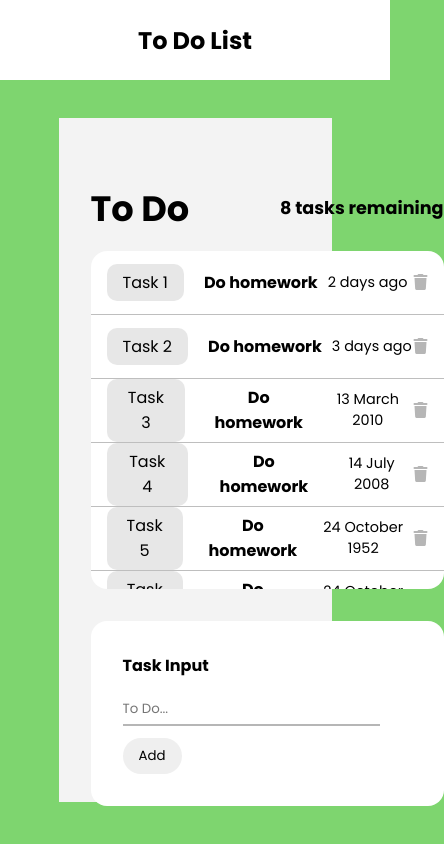
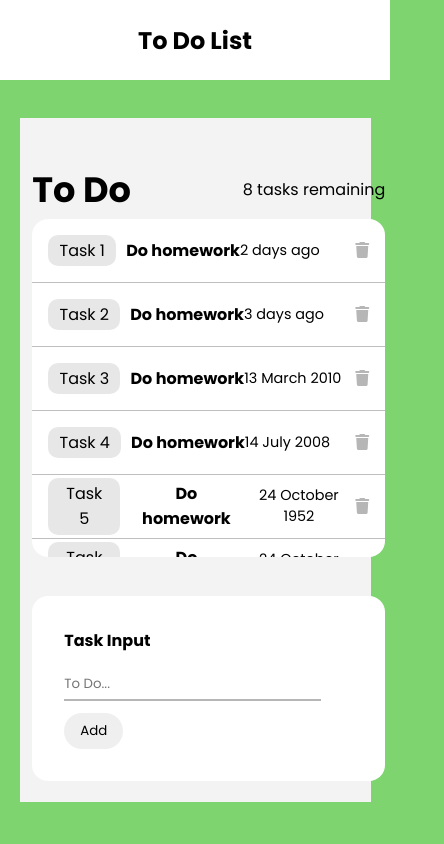
Before and after one commit to Owen-Tam/To-Do-List-App, a plain HTML site: page index.html in a window 390 px wide. Shown: the whole page, 444 px wide, since content can reach past the window. Drawn offline with Linux system fonts and the light colour scheme.

Commit message:
Responsive mobile

```diff
--- a/style.css
+++ b/style.css
@@ -118,6 +118,16 @@ input:focus {
   cursor: pointer;
   margin-top: 12px;
 }
+
+.noMoreMsg {
+  font-size: 1.3rem;
+  position: absolute;
+  top: 50%;
+  left: 50%;
+  transform: translate(-50%, -50%);
+  text-align: center;
+  width: 100%;
+}
 @media (max-width: 1165px) {
   .toDoSection {
     grid-template-columns: 1fr;
@@ -125,8 +135,13 @@ input:focus {
     row-gap: 2rem;
     padding: 2rem;
   }
-  .toDoText {
+  .toDoContainer .toDoText {
     grid-row: 1/2;
+    margin-bottom: 0.2rem;
+  }
+  .toDoText h5 {
+    font-weight: 400;
+    font-size: 1rem;
   }
   .toDoContainer {
     grid-row: 2/3;
@@ -138,12 +153,16 @@ input:focus {
     height: 90%;
   }
 }
-.noMoreMsg {
-  font-size: 1.3rem;
-  position: absolute;
-  top: 50%;
-  left: 50%;
-  transform: translate(-50%, -50%);
-  text-align: center;
-  width: 100%;
+@media (max-width: 500px) {
+  .toDoSection {
+    width: 90%;
+    padding: 0.8rem;
+  }
+  .toDo div.task {
+    margin-right: 10px;
+    padding: 0.2rem 0.7rem;
+  }
+  .toDo h4 {
+    margin-right: 0;
+  }
 }
```
